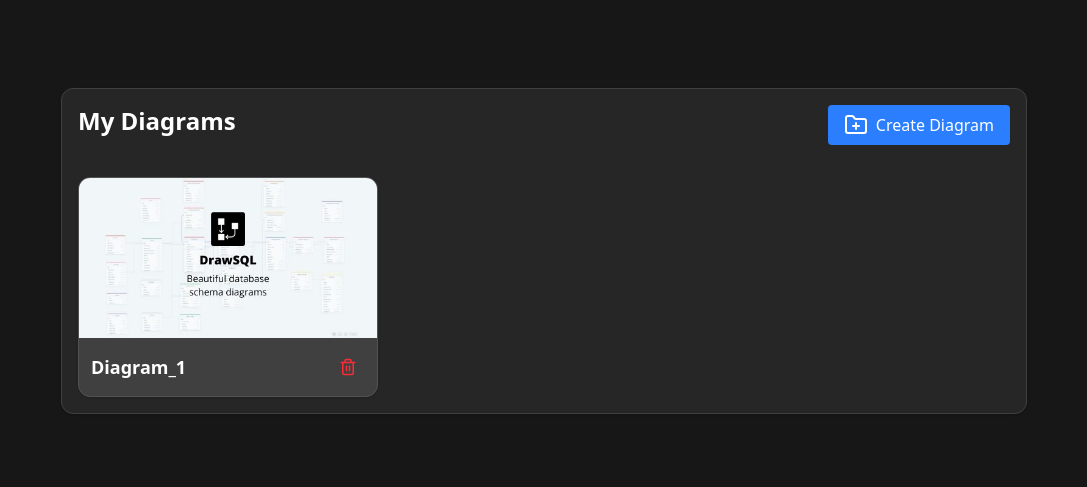
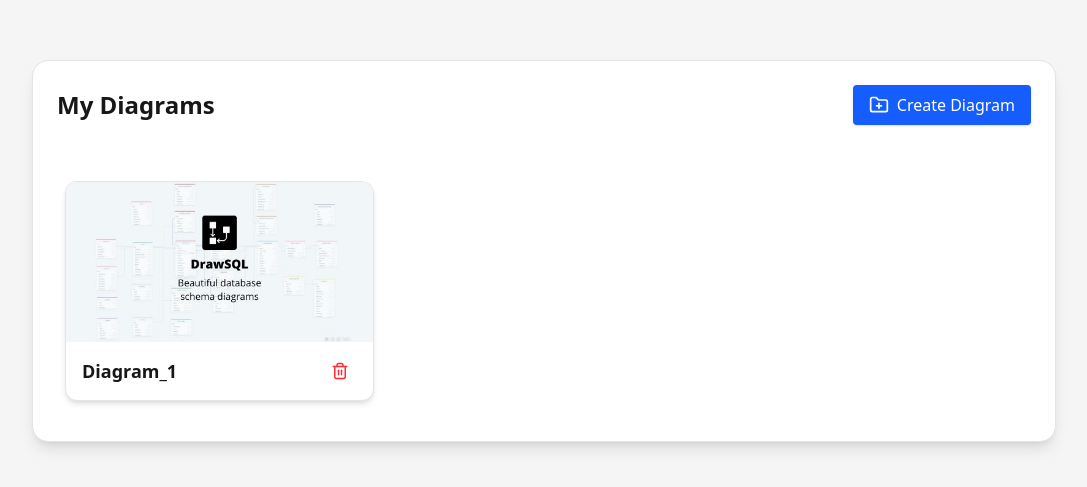
Before and after one commit to Affan-mulla/DataBase-Visualizer, a React (Vite) app: page / in a window 1280 px wide. Shown: the part 149-636 px from the top of the page, without its empty margins (96-1183 px from the left). Built offline with nearby package versions, Linux system fonts and the light colour scheme.

Commit message:
Small ui improvment

```diff
--- a/index.html
+++ b/index.html
@@ -4,7 +4,7 @@
     <meta charset="UTF-8" />
     <link rel="icon" type="image/svg+xml" href="/Logo.svg" />
     <meta name="viewport" content="width=device-width, initial-scale=1.0" />
-    <title>DataBase Visualizer</title>
+    <title>VizionDB</title>
   </head>
   <body>
     <div id="root" ></div>
--- a/src/Pages/Home.jsx
+++ b/src/Pages/Home.jsx
@@ -10,30 +10,43 @@ const Home = () => {
   const diagrams = useStore((state) => state.database);
 
   return (
-    <div className='p-4 flex justify-center items-center min-h-screen bg-neutral-900'>
-      <div className='flex flex-col p-4 bg-neutral-800 rounded-xl min-w-xl  shadow border border-neutral-700'>
-        <div className='flex justify-between'>
-          <h2 className='text-2xl font-bold text-white'>My Diagrams</h2>
-          <button className='px-4 py-2 cursor-pointer bg-blue-500 flex rounded gap-2 text-white' onClick={() => setPopover(true)}>
-            <FolderPlus/>
-            <p>Create Diagram</p>
+    <div className="p-6 flex justify-center items-center min-h-screen bg-neutral-100 dark:bg-neutral-900 transition-colors duration-300">
+      <div className="flex flex-col p-6 rounded-2xl shadow-lg border bg-white dark:bg-neutral-800 border-neutral-200 dark:border-neutral-700 max-w-5xl w-full transition-colors duration-300">
+        <div className="flex justify-between items-center">
+          <h2 className="text-2xl font-bold text-neutral-900 dark:text-neutral-100">My Diagrams</h2>
+          <button
+            onClick={() => setPopover(true)}
+            className="px-4 py-2 bg-blue-600 hover:bg-blue-700 active:scale-95
+                       flex items-center gap-2 rounded font-medium text-white
+                       shadow-sm transition-all duration-200"
+          >
+            <FolderPlus size={20} />
+            <span>Create Diagram</span>
           </button>
-          {
-            popover && (
-              <PopOver  setPopover={setPopover} />
-            )
-          }
         </div>
-        <div className='grid grid-cols-3 gap-4 mt-4'>
-          {
-            diagrams.length > 0 ? diagrams.map((item,i) => (
-              <Diagram key={i} id={item.id} diagramName={item.diagram_name}/>
-            )) : <p className='text-white text-2xl text-center w-full'>No Data </p>
-          }
+        <div className="grid grid-cols-1 sm:grid-cols-2 lg:grid-cols-3 gap-x-4 gap-y-0.5 mt-6 min-h-[200px] max-h-[550px] overflow-y-auto py-4 px-2">
+          {diagrams.length > 0 ? (
+            diagrams.map((item, i) => (
+              <Diagram
+                key={i}
+                id={item.id}
+                diagramName={item.diagram_name}
+              />
+            ))
+          ) : (
+            <div className="flex flex-col justify-center items-center gap-4 col-span-full">
+              <img src="/no-diagram.svg" alt="No Diagram" className="w-1/2 max-w-[250px]" />
+              <p className="text-neutral-700 dark:text-neutral-300 text-lg font-semibold text-center">
+                No Diagram Found
+              </p>
+            </div>
+          )}
         </div>
+        {popover && <PopOver setPopover={setPopover} />}
       </div>
     </div>
-  )
-}
+  );
+};
+
 
 export default Home
--- a/src/Pages/Schema.jsx
+++ b/src/Pages/Schema.jsx
@@ -19,7 +19,7 @@ const Schema = () => {
                 let def = `${col.name} ${col.type}`;
                 if (col.key) def += col.key === "primary" ? " PRIMARY KEY" : " UNIQUE";
                 console.log(table.foreignKeys);
-                if (col.nullable) def += " NOT NULL";
+                if (!col.nullable) def += " NOT NULL";
                 return def;
             });
             const fks = table.foreignKeys.map(fk => {
--- a/src/components/Diagram.jsx
+++ b/src/components/Diagram.jsx
@@ -4,24 +4,37 @@ import React from 'react'
 import { useStore } from '../store/store'
 import { Link } from 'react-router-dom';
 
-const Diagram = ({id,diagramName}) => {
+const Diagram = ({ id, diagramName }) => {
 
   const del = useStore((state) => state.deleteDiagram)
 
   return (
-    <div className='max-w-[300px] mt-4'>
-      <div className='flex flex-col bg-neutral-700 rounded-xl overflow-hidden border border-neutral-600 shadow transition hover:scale-[1.02]'>
+    <div className=" mt-4 w-full">
+      <div
+        className="flex flex-col rounded-xl overflow-hidden border border-neutral-200 dark:border-neutral-700 bg-white dark:bg-neutral-800 shadow-md hover:shadow-lg dark:hover:shadow-neutral-950 hover:shadow-neutral-300 transition-all duration-300 "
+      >
         <Link to={`/diagram/${id}`}>
-        <img src="/Dp.jpg" alt="" className='h-40 w-full object-cover'/>
+          <img
+            src="/Dp.jpg"
+            alt="Diagram preview"
+            className="h-40 w-full object-cover"
+          />
         </Link>
-        <div className='flex justify-between items-center p-3'>
-          <h1 className='text-lg font-semibold text-white'>{diagramName}</h1>
-          <button className='p-2 hover:bg-neutral-600 rounded-md' onClick={()=> del(id)}>
-            <Trash2 size={18} className='text-red-500' />
+
+        <div className="flex justify-between items-center px-4 py-3">
+          <h1 className="text-lg font-semibold text-neutral-900 dark:text-neutral-100 truncate">
+            {diagramName}
+          </h1>
+          <button
+            onClick={() => del(id)}
+            className="p-2 rounded-md hover:bg-neutral-100 dark:hover:bg-neutral-800 transition-colors duration-200"
+          >
+            <Trash2 size={18} className="text-red-500" />
           </button>
         </div>
       </div>
     </div>
+
   )
 }
 
```
Also changed, not shown: public/no-diagram.svg (added).
